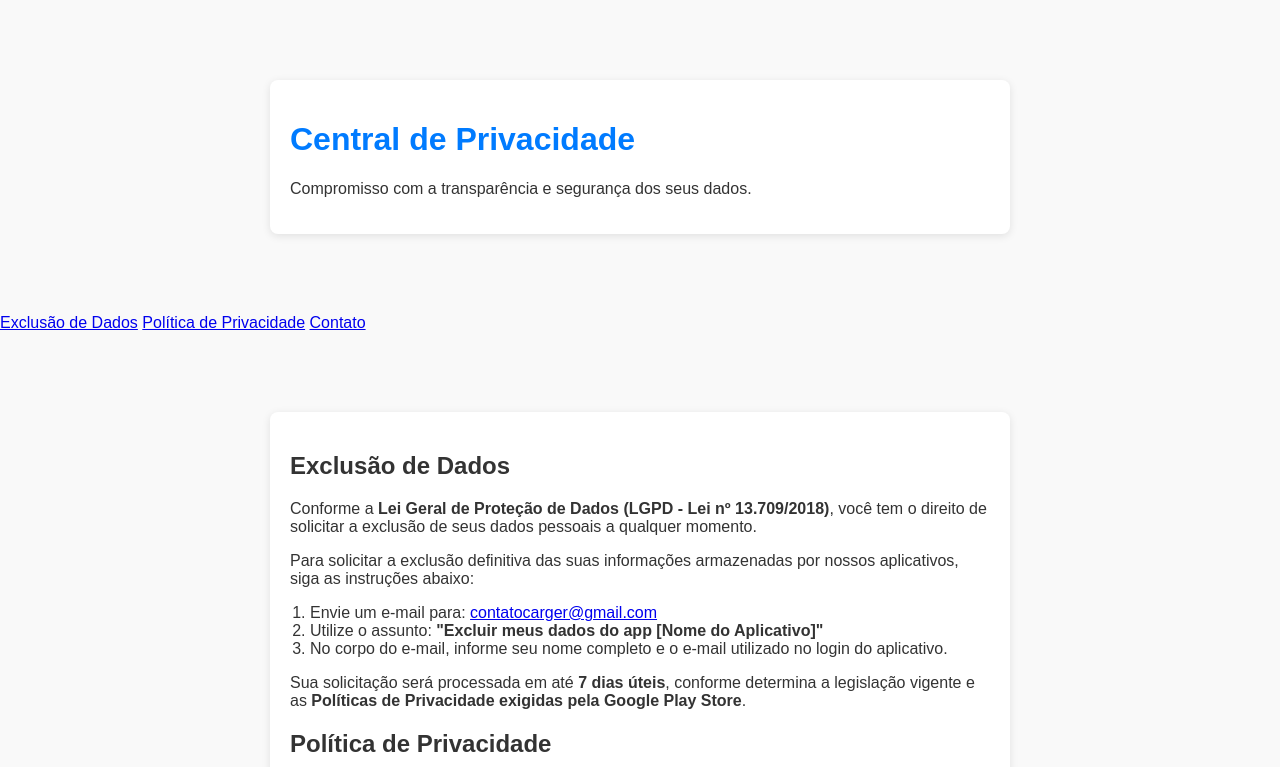
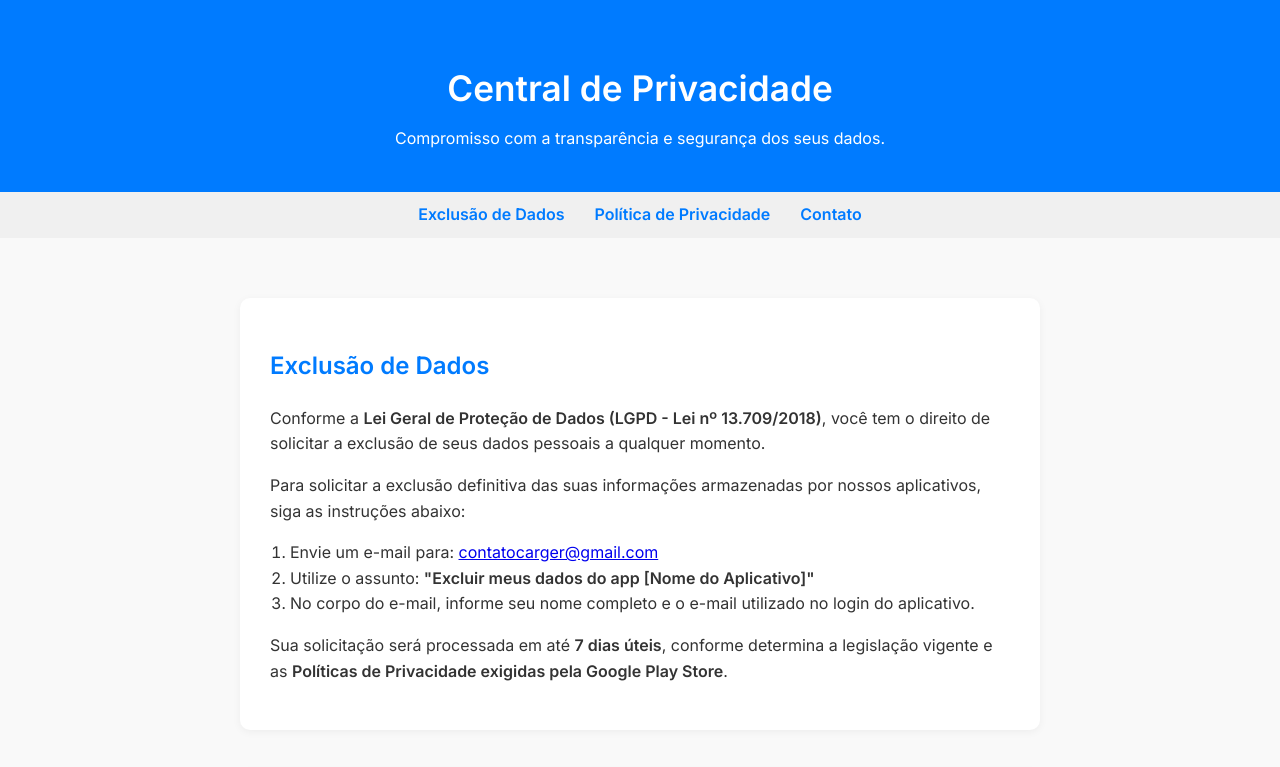
Before and after one commit to CGermanno/Exclus-o-de-dados, a plain HTML site: page index.html in a window 1280 px wide. Shown: the top 767 px of the page. Drawn offline with Linux system fonts and the light colour scheme.

Commit message:
Update style.css
att2

```diff
--- a/style.css
+++ b/style.css
@@ -1,22 +1,65 @@
 body {
-    font-family: Arial, sans-serif;
+  margin: 0;
+  font-family: 'Inter', sans-serif;
   background-color: #f9f9f9;
-    margin: 0;
-    padding: 0;
   color: #333;
+  line-height: 1.6;
 }
 
 .container {
-    max-width: 700px;
-    margin: 80px auto;
+  width: 90%;
+  max-width: 800px;
+  margin: 0 auto;
   padding: 20px;
-    background-color: #fff;
-    border-radius: 8px;
-    box-shadow: 0 2px 8px rgba(0,0,0,0.1);
 }
 
-h1 {
+header {
+  background: #007bff;
+  color: white;
+  padding: 40px 0 20px;
+  text-align: center;
+}
+
+header h1 {
+  margin: 0 0 10px;
+  font-size: 2.2em;
+}
+
+header p {
+  font-size: 1em;
+  margin: 0;
+}
+
+.nav {
+  display: flex;
+  justify-content: center;
+  background-color: #f0f0f0;
+  padding: 10px 0;
+  gap: 30px;
+}
+
+.nav a {
+  text-decoration: none;
   color: #007bff;
+  font-weight: 600;
+}
+
+.nav a:hover {
+  text-decoration: underline;
+}
+
+main section {
+  margin-top: 40px;
+  background: #fff;
+  padding: 30px;
+  border-radius: 10px;
+  box-shadow: 0 2px 8px rgba(0, 0, 0, 0.05);
+}
+
+main h2 {
+  color: #007bff;
+  font-size: 1.5em;
+  margin-bottom: 20px;
 }
 
 ol {
@@ -24,8 +67,24 @@ ol {
 }
 
 footer {
-    margin-top: 40px;
+  margin-top: 60px;
+  text-align: center;
   font-size: 0.9em;
-    text-align: center;
   color: #777;
+  padding-bottom: 20px;
 }
+
+@media (max-width: 600px) {
+  .nav {
+    flex-direction: column;
+    gap: 10px;
+  }
+
+  main section {
+    padding: 20px;
+  }
+
+  header h1 {
+    font-size: 1.6em;
+  }
+}
```
Lines whose indentation alone changed are shown as unchanged.
